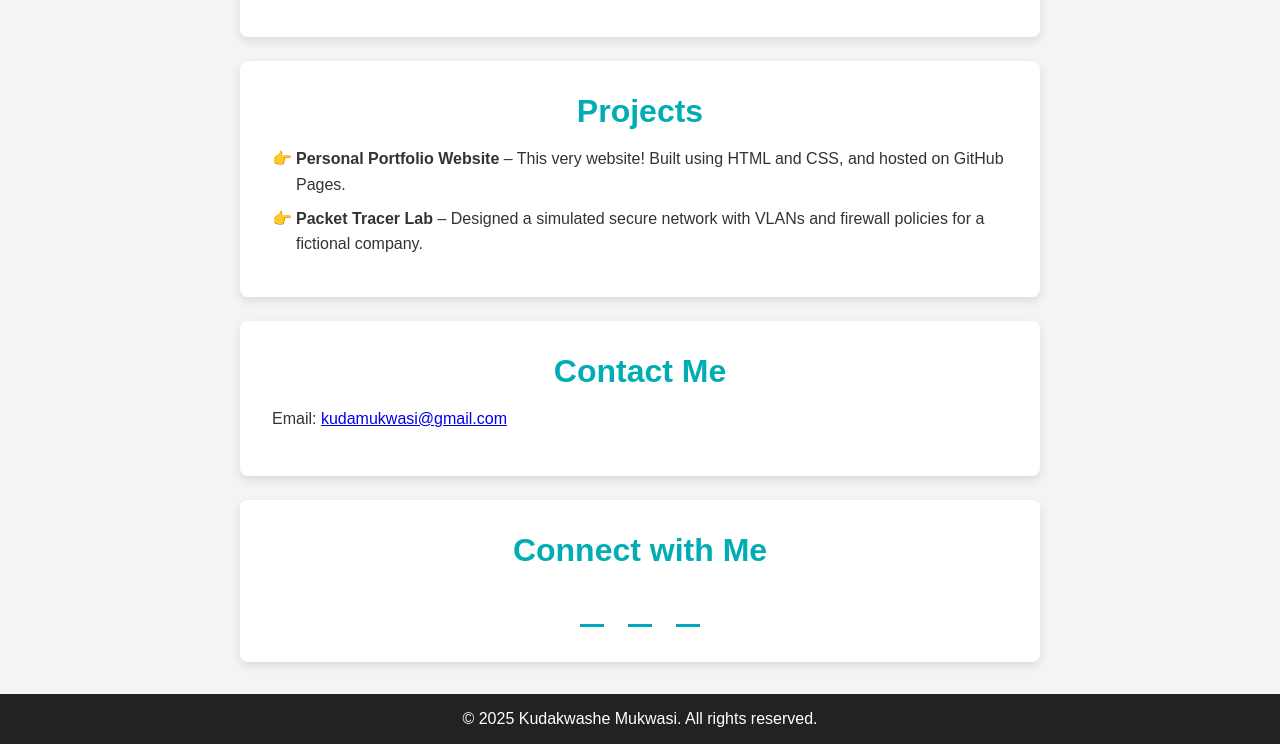
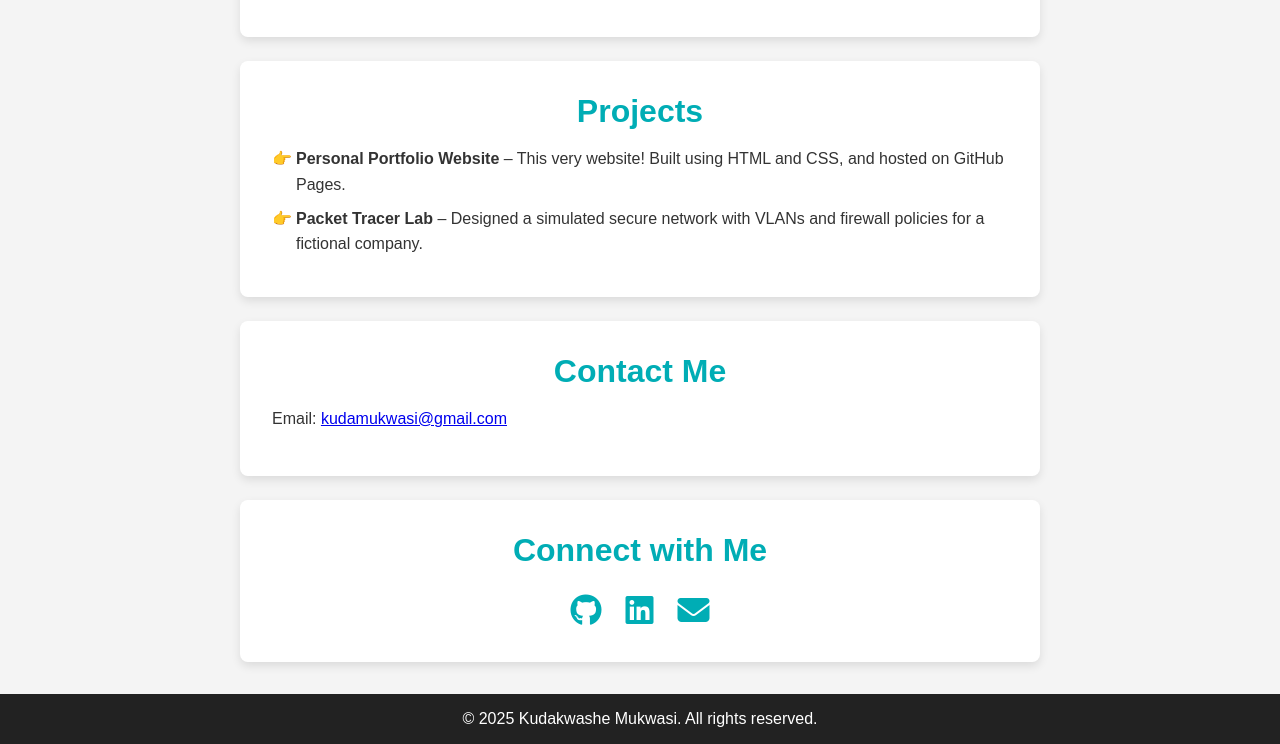
Before and after one commit to Kuda-Valen/my_website, a plain HTML site: page index.html in a window 1280 px wide. Shown: the part 1313-2057 px from the top of the page. Drawn offline with nearby package versions, Linux system fonts and the light colour scheme.

Commit message:
Update index.html

```diff
--- a/index.html
+++ b/index.html
@@ -7,7 +7,7 @@
 
   <link href="https://unpkg.com/aos@2.3.1/dist/aos.css" rel="stylesheet" />
 
-  <link rel="stylesheet" href="https://cdnjs.cloudflare.com/ajax/libs/font-awesome/4.7.0/css/font-awesome.min.css">
+  <link rel="stylesheet" href="https://cdnjs.cloudflare.com/ajax/libs/font-awesome/6.5.0/css/all.min.css" />
 
   <link rel="stylesheet" href="style.css" />
 </head>
```
